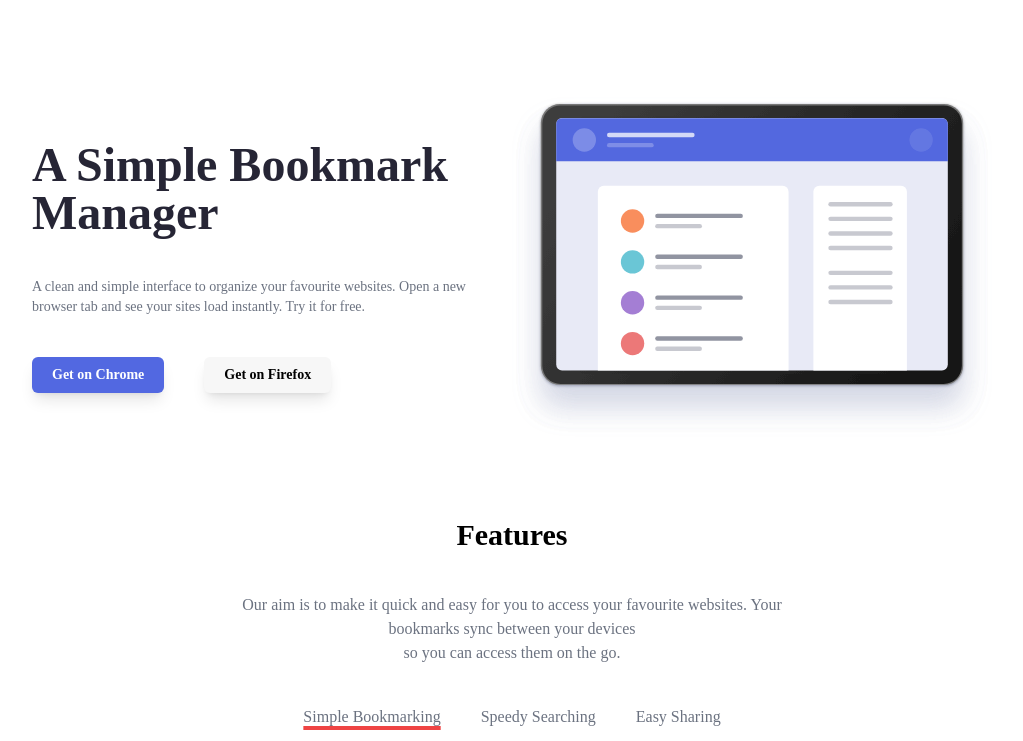
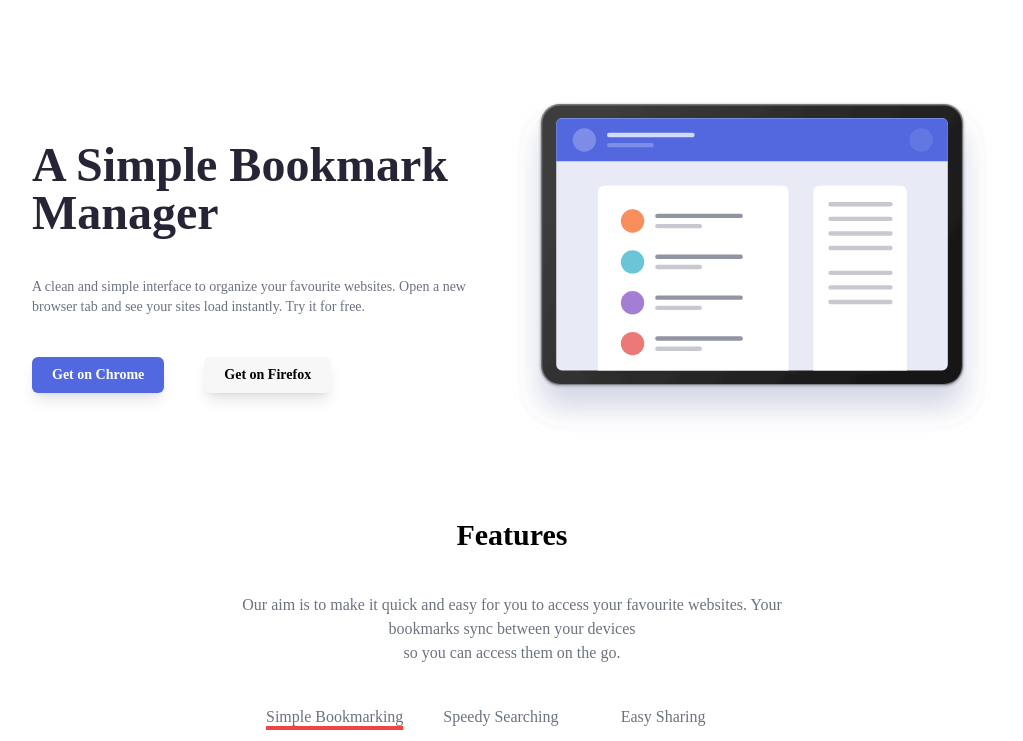
Before and after one commit to johnkrator/bookmarks, a website: page index.html in a window 1280 px wide. Shown: the part 59-800 px from the top of the page, without its empty margins (128-1151 px from the left). Drawn offline with Linux system fonts and the light colour scheme; a web font is replaced by a local one.

Commit message:
fix features

```diff
--- a/index.html
+++ b/index.html
@@ -68,10 +68,10 @@
             Our aim is to make it quick and easy for you to access your favourite websites.
             Your <br>bookmarks sync between your devices <br>so you can access them on the go.
         </p>
-        <div class="flex flex-row md:gap-10 gap-2 text-gray-500">
-            <p class="whitespace-nowrap md:text-base text-sm feature-item active">Simple Bookmarking</p>
-            <p class="whitespace-nowrap md:text-base text-sm feature-item">Speedy Searching</p>
-            <p class="whitespace-nowrap md:text-base text-sm feature-item">Easy Sharing</p>
+        <div class="grid md:grid-cols-3 grid-cols-2 items-center md:gap-10 gap-5 text-gray-500">
+            <p class="whitespace-nowrap md:text-base text-base feature-item active">Simple Bookmarking</p>
+            <p class="whitespace-nowrap md:text-base text-base feature-item">Speedy Searching</p>
+            <p class="whitespace-nowrap md:text-base text-base feature-item">Easy Sharing</p>
         </div>
     </div>
 
```
Also changed, not shown: src/output.css.
